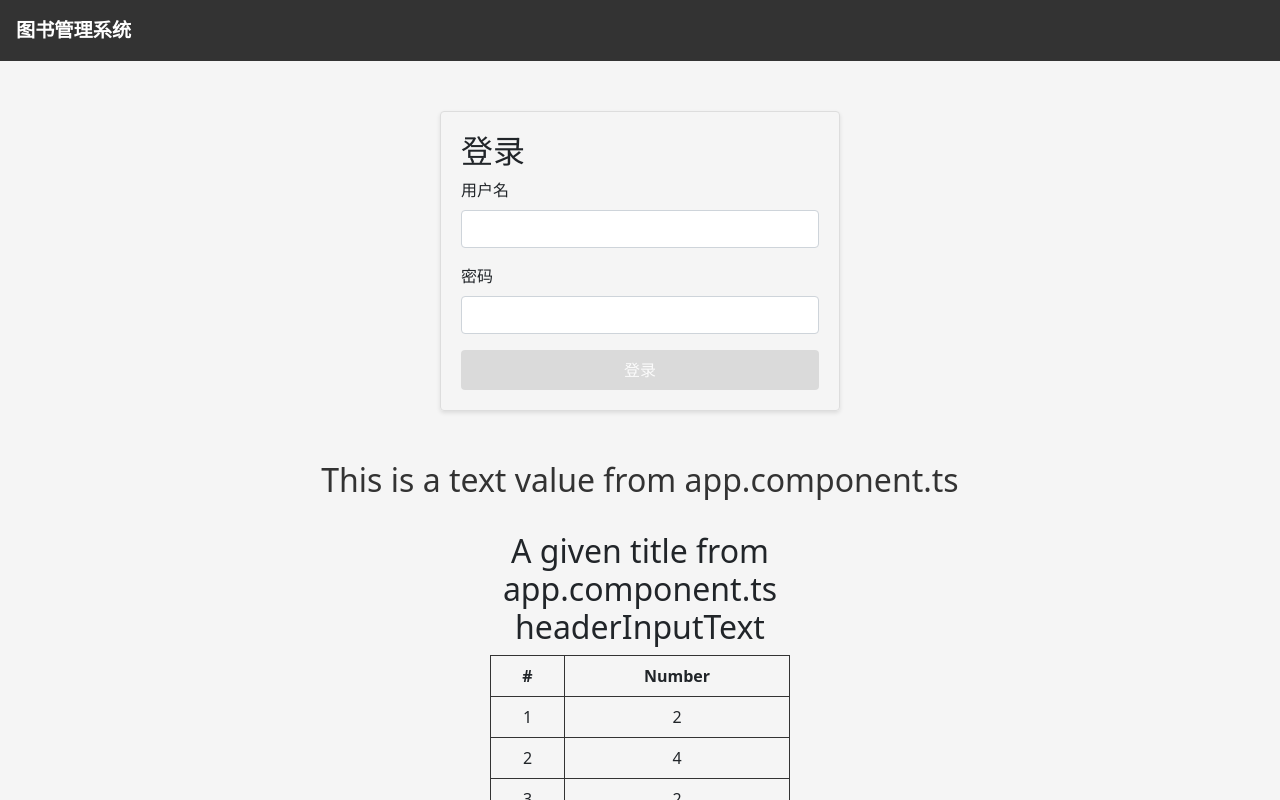
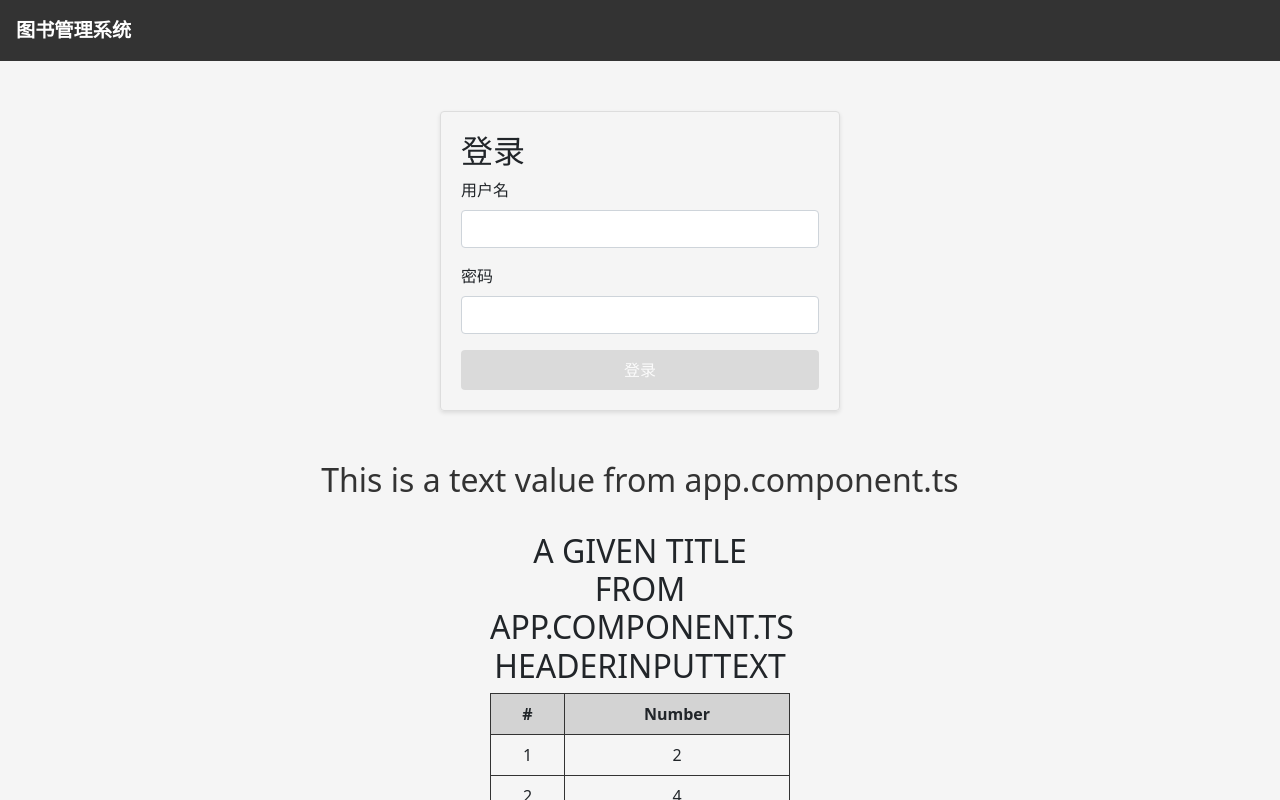
Before and after one commit to robinqianwu/Angular_learning, an Angular app in the folder angular-library-app/: page /login in a window 1280 px wide. Shown: the top 800 px of the page. Built offline with nearby package versions, Linux system fonts and the light colour scheme.

Commit message:
add Pipe and dynamic css

```diff
--- a/angular-library-app/src/app/app.component.html
+++ b/angular-library-app/src/app/app.component.html
@@ -9,7 +9,7 @@
     <router-outlet></router-outlet>
     <h1 class="testHeaderText">{{headerText}}</h1>
     <!-- an example of forward the value from caller to selector attribute tableTitle -->
-    <!-- tableTitle is an input property in RandomTableComponent, headerInputText is a local variable from AppComponent -->
-    <!-- newData is an output property (event emitter) in RandomTableComponent, handleNewData is a local function from AppComponent -->
+    <!-- tableTitle [property-bindings] is an input property in RandomTableComponent, headerInputText is a local variable from AppComponent -->
+    <!-- newData (event-bindings) is an output event (event emitter) in RandomTableComponent, handleNewData is a local function from AppComponent -->
     <app-random-table [tableTitle]="headerInputText" (newData)="handleNewData($event)"></app-random-table>
 </div>
--- a/angular-library-app/src/app/components/test-components/random-table/random-table.component.html
+++ b/angular-library-app/src/app/components/test-components/random-table/random-table.component.html
@@ -1,7 +1,8 @@
 <div class="table-container">
-  <h2>{{tableTitle}}</h2>
+  <h2>{{tableTitle | uppercase}}</h2>
+  <div *ngIf="hasSeven">There is at least one '7' inside.</div>
   <table>
-    <thead>
+    <thead [ngClass]="cssClasses">
       <tr>
         <th>#</th>
         <th>Number</th>
--- a/angular-library-app/src/app/components/test-components/random-table/random-table.component.scss
+++ b/angular-library-app/src/app/components/test-components/random-table/random-table.component.scss
@@ -17,4 +17,12 @@
     margin-top: 10px;
     padding: 5px 10px;
   }
+
+  .header-default {
+    background-color: lightgray;
+  }
+
+  .header-find-seven {
+    background-color: rgb(237, 5, 5);
+  }
 }
--- a/angular-library-app/src/app/components/test-components/random-table/random-table.component.ts
+++ b/angular-library-app/src/app/components/test-components/random-table/random-table.component.ts
@@ -10,6 +10,8 @@ import { Component, EventEmitter, Input, OnInit, Output } from '@angular/core';
 })
 export class RandomTableComponent implements OnInit {
   numbers: number[] = [];
+  hasSeven: boolean = false;
+  cssClasses: string[] = [];
 
   @Input() tableTitle : string = "table default title";
   @Output() newData = new EventEmitter<string>();
@@ -24,10 +26,20 @@ export class RandomTableComponent implements OnInit {
   }
 
   generateRandomNumbers(): void {
+    this.hasSeven = false;
     this.numbers = [];
+    this.cssClasses = [];
     for (let i = 0; i < 5; i++) {
       const random = Math.floor(Math.random() * 10) + 1; // 1~10
+      if (random === 7) {
+        this.hasSeven = true;
+      }
       this.numbers.push(random);
+    }
+    if (this.hasSeven) {
+      this.cssClasses.push("header-find-seven");
+    } else {
+      this.cssClasses.push("header-default");
     }
   }
 }
```
Also changed, not shown: 1 other file (tests, documents, lock files or other folders).
